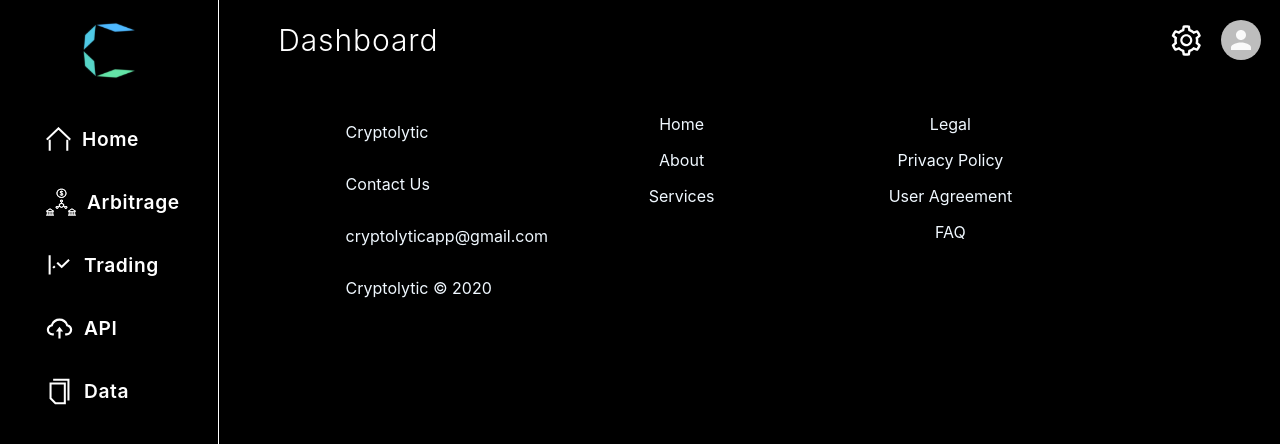
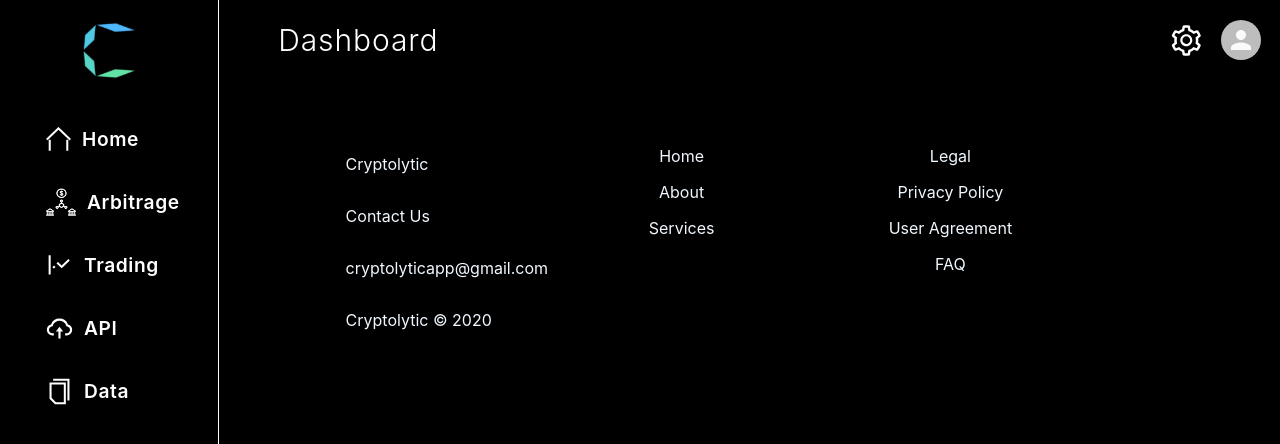
Before and after one commit to BloomTech-Labs/cryptolytic-fe, a React (Create React App) app: page / in a window 1280 px wide. Shown: the top 444 px of the page. Built offline with nearby package versions, Linux system fonts and the light colour scheme.

Commit message:
added margin top to footer

```diff
--- a/src/Components/Footer.js
+++ b/src/Components/Footer.js
@@ -11,7 +11,8 @@ const useStyles = makeStyles(t => ({
     height: "10vh",
     width: "90%",
     bottom: 0,
-    left: 0
+    left: 0,
+    marginTop: "2em"
   },
   footerNavigation: {
     zIndex: 1,
```
